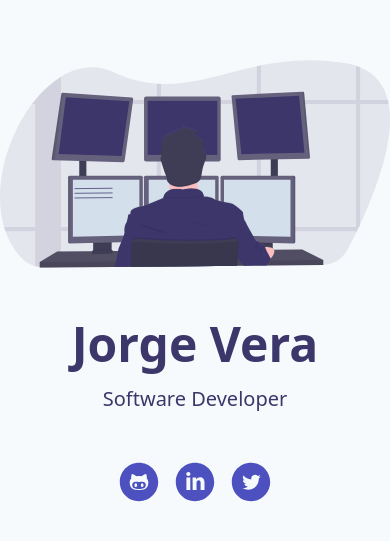
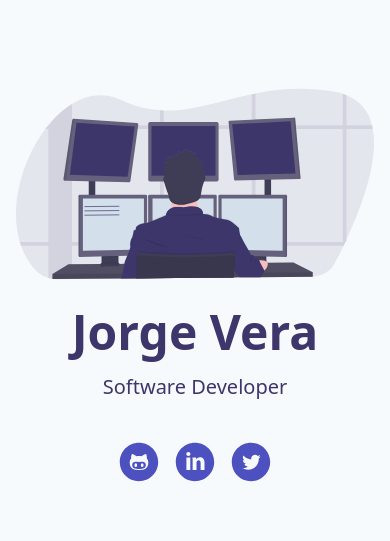
Before and after one commit to jorgeveranet/jorgevera.net, a website: page public/index.html in a window 390 px wide. Shown: the part 145-686 px from the top of the page. Drawn offline with nearby package versions, Linux system fonts and the light colour scheme; files that its build step writes are made by us from their sources.

Commit message:
Adjust for mobile

```diff
--- a/public/index.html
+++ b/public/index.html
@@ -7,17 +7,17 @@
     <title>Document</title>
   </head>
   <body class="bg-gray-100 antialiased text-indigo-900">
-    <div class="flex h-screen flex-col justify-center">
+    <div class="px-4 flex h-screen flex-col justify-center">
       <img
         class="h-56 w-full"
         src="images/undraw_programming_2svr.svg"
         alt="developer programming with multiple monitors"
       />
-      <div class="mt-8 text-center">
+      <div class="sm:mt-4 md:mt-8 text-center">
         <h1 class="text-5xl font-bold">Jorge Vera</h1>
         <h2 class="mt-1 text-xl">Software Developer</h2>
       </div>
-      <div class="mt-12 flex justify-center">
+      <div class="mt-10 flex justify-center">
         <a href="https://github.com/jorgeveranet" target="_blank">
           <svg
             class="mx-2 h-10 w-10 fill-current text-indigo-700 hover:text-indigo-900"
```
